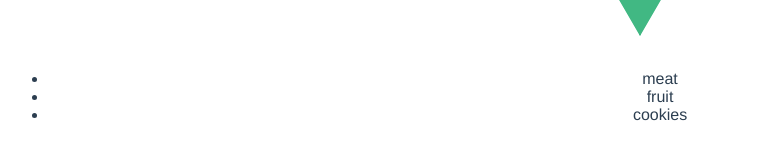
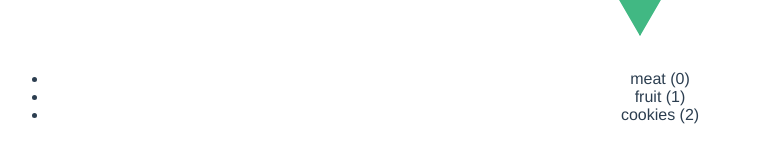
Before and after one commit to hymntaha/vue-training, a Vue app: page / in a window 1280 px wide. Shown: the part 210-372 px from the top of the page, without its empty margins (0-770 px from the left). Built offline with nearby package versions, Linux system fonts and the light colour scheme.

Commit message:
v-for index

```diff
--- a/src/components/HelloWorld.vue
+++ b/src/components/HelloWorld.vue
@@ -9,8 +9,8 @@
 <!--    <p v-show="show">Do you see me!</p>-->
 <!--    <button @click="show =!show">Switch</button>-->
   <ul>
-    <li v-for="ingredient in ingredients" :key="ingredient">
-      {{ingredient}}
+    <li v-for="(ingredient, i) in ingredients" :key="ingredient">
+      {{ingredient}} ({{i}})
     </li>
   </ul>
   </div>
```
